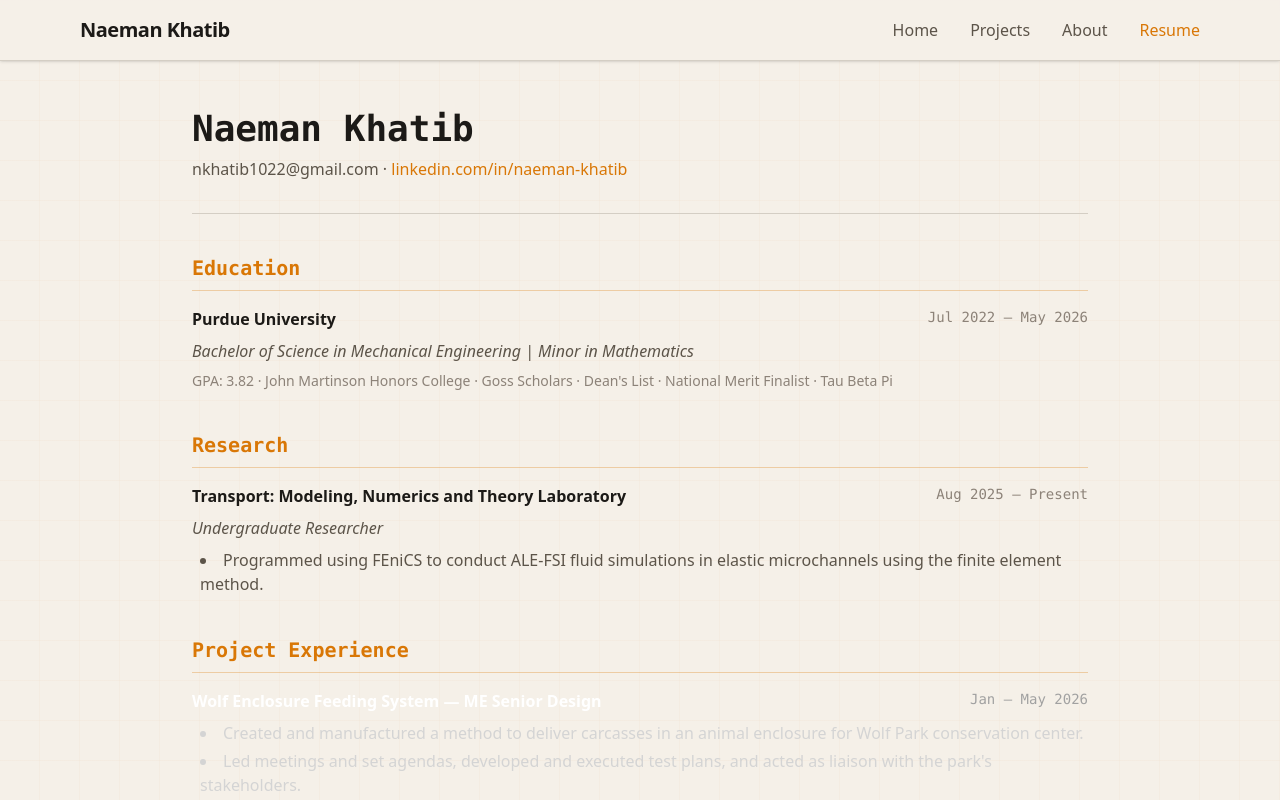
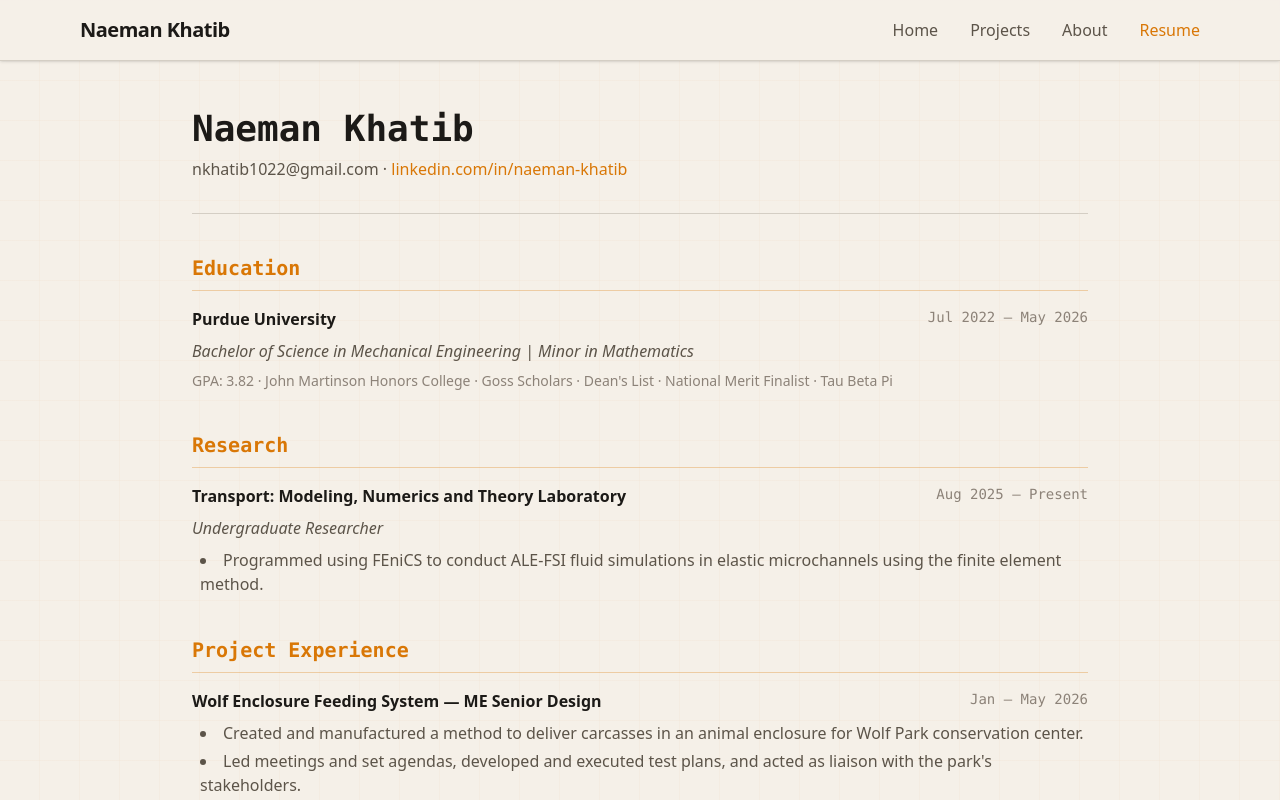
Before and after one commit to tharpep/portfolio-naeman, a Next.js app: page /resume in a window 1280 px wide. Shown: the top 800 px of the page. Built offline with nearby package versions, Linux system fonts and the light colour scheme.

Commit message:
needed to fix font on resume page

```diff
--- a/src/app/resume/page.tsx
+++ b/src/app/resume/page.tsx
@@ -67,10 +67,10 @@ export default function Resume() {
                         {/* Wolf Enclosure */}
                         <div>
                             <div className="flex flex-col sm:flex-row sm:justify-between mb-2">
-                                <h3 className="font-bold text-white">Wolf Enclosure Feeding System — ME Senior Design</h3>
-                                <span className="text-neutral-400 font-mono text-sm">Jan – May 2026</span>
+                                <h3 className="font-bold text-ink">Wolf Enclosure Feeding System — ME Senior Design</h3>
+                                <span className="text-ink-faint font-mono text-sm">Jan – May 2026</span>
                             </div>
-                            <ul className="list-disc list-inside text-neutral-300 space-y-1 ml-2">
+                            <ul className="list-disc list-inside text-ink-mid space-y-1 ml-2">
                                 <li>Created and manufactured a method to deliver carcasses in an animal enclosure for Wolf Park conservation center.</li>
                                 <li>Led meetings and set agendas, developed and executed test plans, and acted as liaison with the park&apos;s stakeholders.</li>
                             </ul>
```
